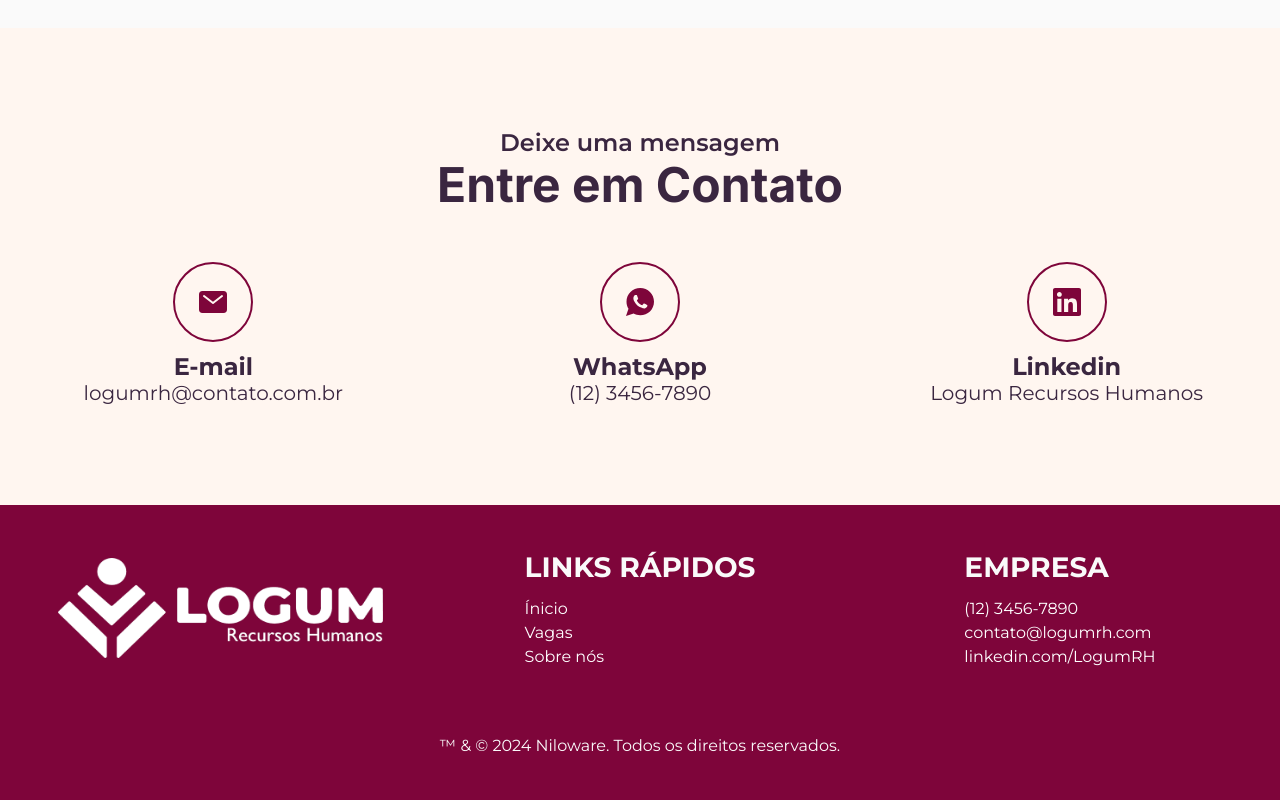
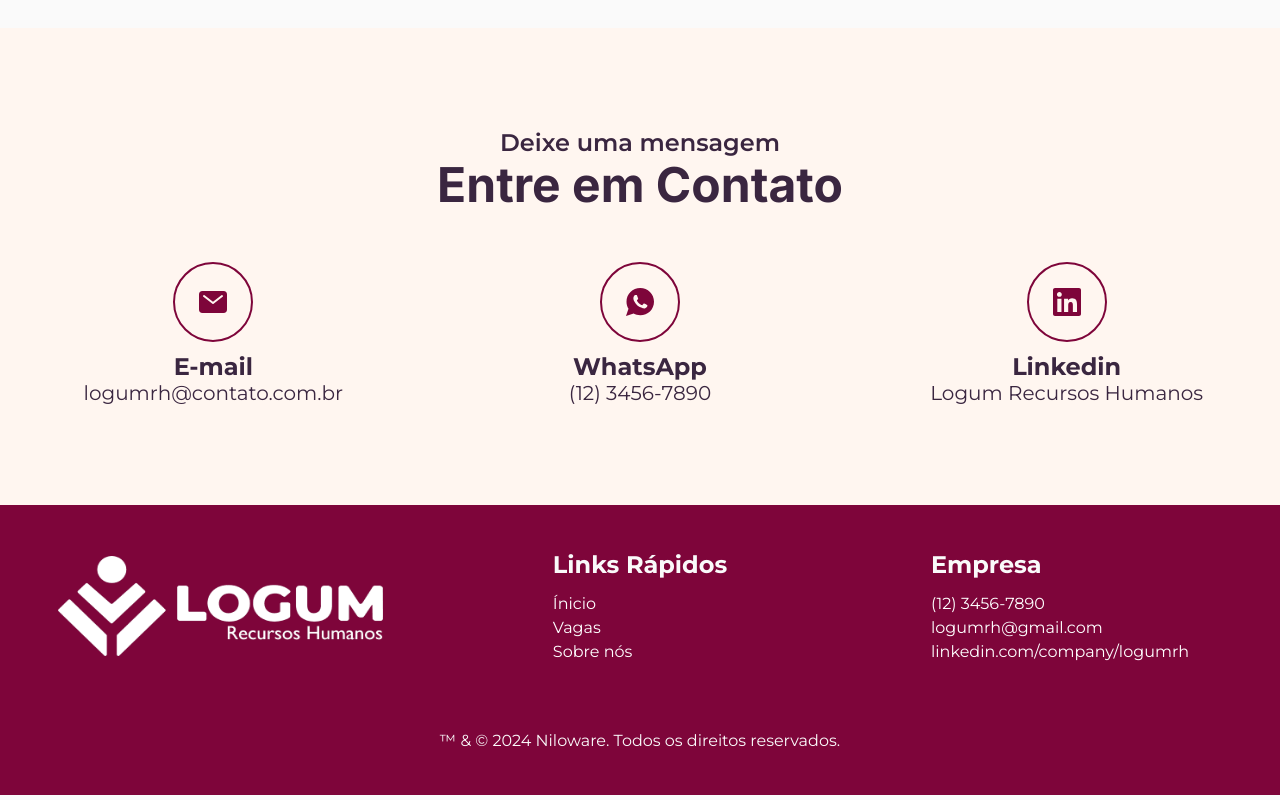
Before and after one commit to MPCGomes/logumrh, a Next.js app in the folder frontend-web/: page / in a window 1280 px wide. Shown: the part 4184-4984 px from the top of the page. Built offline with nearby package versions, Linux system fonts and the light colour scheme.

Commit message:
update footer contact

```diff
--- a/frontend-web/components/Footer/Footer.module.scss
+++ b/frontend-web/components/Footer/Footer.module.scss
@@ -30,9 +30,8 @@
 }
 
 .title {
-  text-transform: uppercase;
   font-weight: bold;
-  font-size: $fs-600;
+  font-size: $fs-500;
   margin-bottom: 15px;
   text-align: start;
 }
--- a/frontend-web/components/Footer/Footer.tsx
+++ b/frontend-web/components/Footer/Footer.tsx
@@ -51,13 +51,13 @@ const Footer = () => {
                 className={styles.item}
                 target="_blank"
                 href={'#'}>
-                contato@logumrh.com
+                logumrh@gmail.com
               </Link>
               <Link
                 className={styles.item}
                 target="_blank"
                 href={'https://www.linkedin.com/company/logumrh/about/'}>
-                linkedin.com/LogumRH
+                linkedin.com/company/logumrh
               </Link>
             </div>
           </div>
```
